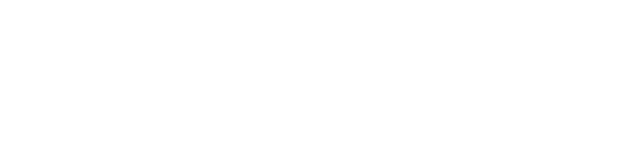
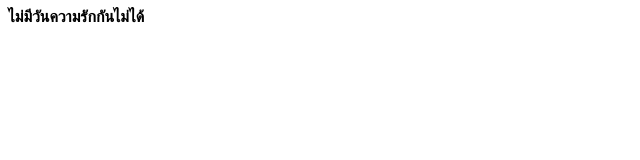
Before and after one commit to phitchwp/phitchwp.github.io, a plain HTML site: page index.html in a window 1280 px wide. Shown: the whole page, without its empty margins (0-640 px from the left). Drawn offline with Linux system fonts and the light colour scheme.

Commit message:
Update index.html

```diff
--- a/index.html
+++ b/index.html
@@ -1,3 +1,7 @@
 <head>
   <title> Phitchayapha Weekate Phansamdaeng </title>
 </head>
+
+<body>
+  <b>ไม่มีวันความรักกันไม่ได้</b>
+</body>
```
